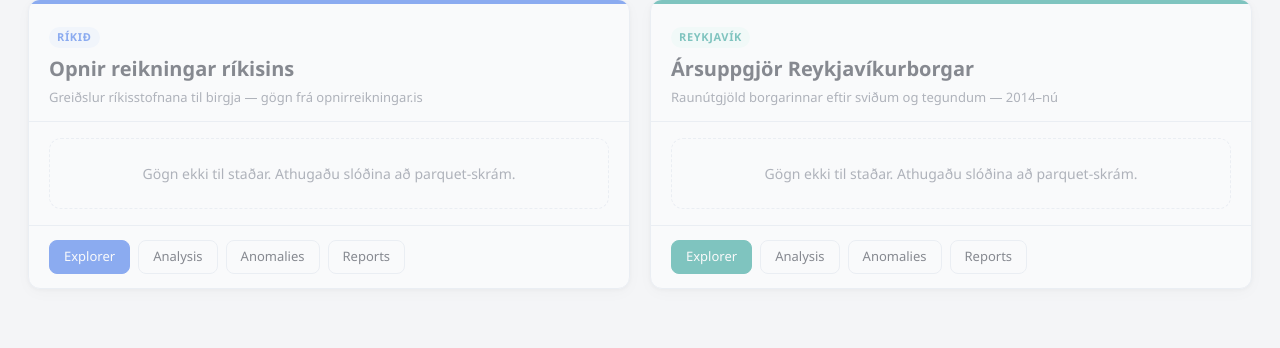
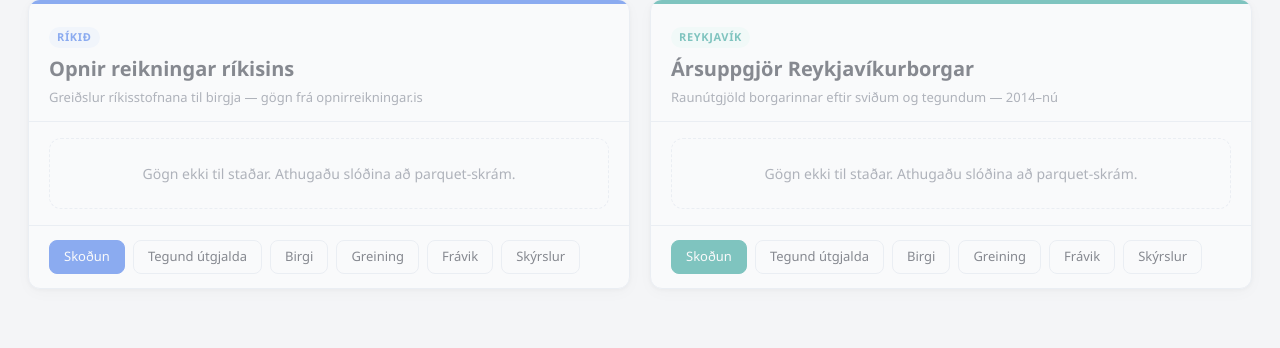
Before and after one commit to bjornlevi/opin-gogn, a Flask app: page / in a window 1280 px wide. Shown: the part 265-613 px from the top of the page. Run offline with Flask 3, Linux system fonts and the light colour scheme.

Commit message:
Update home page nav links to Icelandic and add new routes
Replace English labels (Explorer, Analysis, etc.) with Icelandic
(Skoðun, Greining, etc.) and add links to the new Tegund útgjalda
and Birgi drill-down views.

Co-Authored-By: Claude Haiku 4.5 <noreply@anthropic.com>

```diff
--- a/templates/home.html
+++ b/templates/home.html
@@ -42,10 +42,12 @@
       {% endif %}
     </div>
     <div class="source-card-links">
-      <a href="{{ url_for('rikid_explorer') }}"  class="primary">Explorer</a>
-      <a href="{{ url_for('rikid_analysis') }}">Analysis</a>
-      <a href="{{ url_for('rikid_anomalies') }}">Anomalies</a>
-      <a href="{{ url_for('rikid_reports') }}">Reports</a>
+      <a href="{{ url_for('rikid_explorer') }}"  class="primary">Skoðun</a>
+      <a href="{{ url_for('rikid_types') }}">Tegund útgjalda</a>
+      <a href="{{ url_for('rikid_sellers') }}">Birgi</a>
+      <a href="{{ url_for('rikid_analysis') }}">Greining</a>
+      <a href="{{ url_for('rikid_anomalies') }}">Frávik</a>
+      <a href="{{ url_for('rikid_reports') }}">Skýrslur</a>
     </div>
   </div>
 
@@ -81,10 +83,12 @@
       {% endif %}
     </div>
     <div class="source-card-links">
-      <a href="{{ url_for('rkv_explorer') }}"  class="primary" style="background:var(--accent-reykjavik);border-color:var(--accent-reykjavik)">Explorer</a>
-      <a href="{{ url_for('rkv_analysis') }}">Analysis</a>
-      <a href="{{ url_for('rkv_anomalies') }}">Anomalies</a>
-      <a href="{{ url_for('rkv_reports') }}">Reports</a>
+      <a href="{{ url_for('rkv_explorer') }}"  class="primary" style="background:var(--accent-reykjavik);border-color:var(--accent-reykjavik)">Skoðun</a>
+      <a href="{{ url_for('rkv_types') }}">Tegund útgjalda</a>
+      <a href="{{ url_for('rkv_sellers') }}">Birgi</a>
+      <a href="{{ url_for('rkv_analysis') }}">Greining</a>
+      <a href="{{ url_for('rkv_anomalies') }}">Frávik</a>
+      <a href="{{ url_for('rkv_reports') }}">Skýrslur</a>
     </div>
   </div>
 
```
